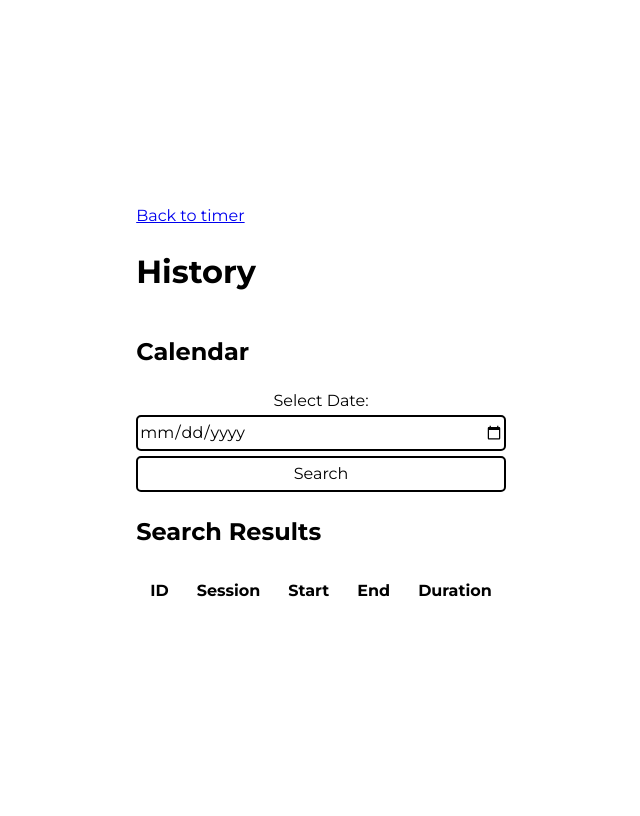
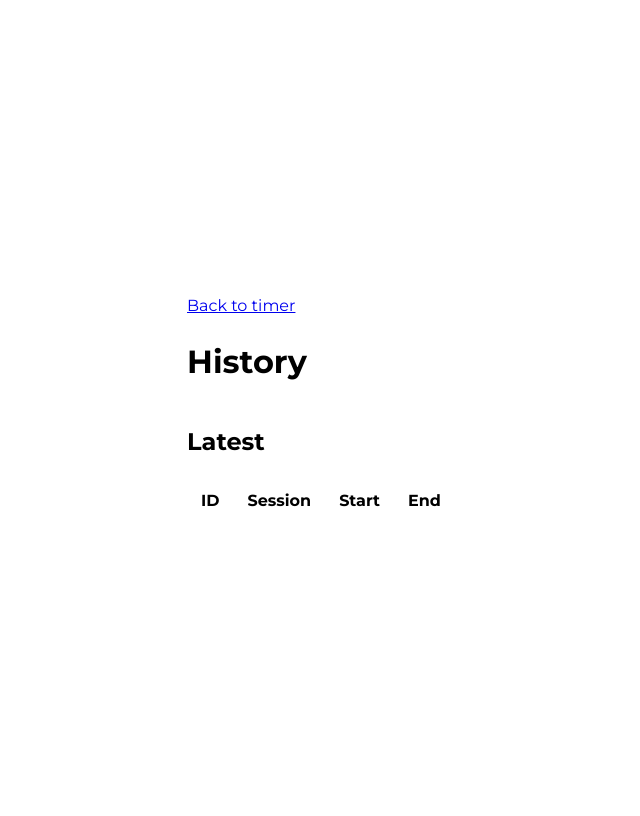
Before and after one commit to etern4lStud3nt/sessions, a Flask app: page /history in a window 1280 px wide. Shown: the whole page, without its empty margins (319-959 px from the left). Run offline with Flask 3, Linux system fonts and the light colour scheme; data that the repository does not hold is empty.

Commit message:
Refactor the `/history.html` page to display only recent sessions fixes #39

```diff
--- a/src/app.py
+++ b/src/app.py
@@ -22,7 +22,7 @@ def render_index():
 @app.route("/history", endpoint="history", methods=["GET"])
 def render_history():
     searched_date = request.values.get("date")
-    sessions = db.get_sessions(searched_date)
+    sessions = db.get_latest_sessions(10)
     print("passing" + str(sessions))
     return render_template("history.html", sessions=sessions)
 
--- a/src/templates/history.html
+++ b/src/templates/history.html
@@ -9,14 +9,7 @@
     <a href="{{ url_for('home') }}">Back to timer</a>
     <h1>History</h1>
 
-    <h2>Calendar</h2>
-    <form action="/history" method="GET">
-        <label for="date">Select Date:</label>
-        <input type="date" name="date" id="date">
-        <button type="submit" id="search-button">Search</button>
-    </form>
-
-    <h2>Search Results</h2>
+    <h2>Latest</h2>
     <table>
         <thead>
             <tr>
@@ -24,7 +17,6 @@
                 <th>Session</th>
                 <th>Start</th>
                 <th>End</th>
-                <th>Duration</th>
             </tr>
         </thead>
         <tbody>
@@ -34,7 +26,6 @@
                 <td>{{ session[1] }}</td>
                 <td>{{ session[2] | get_natural_date }}</td>
                 <td>{{ session[3] | get_natural_date }}</td>
-                <td>{{ (session[2] ~ "," ~ session[3]) | get_date_diff }}</td>
             </tr>
             {% endfor %}
         </tbody>
```
